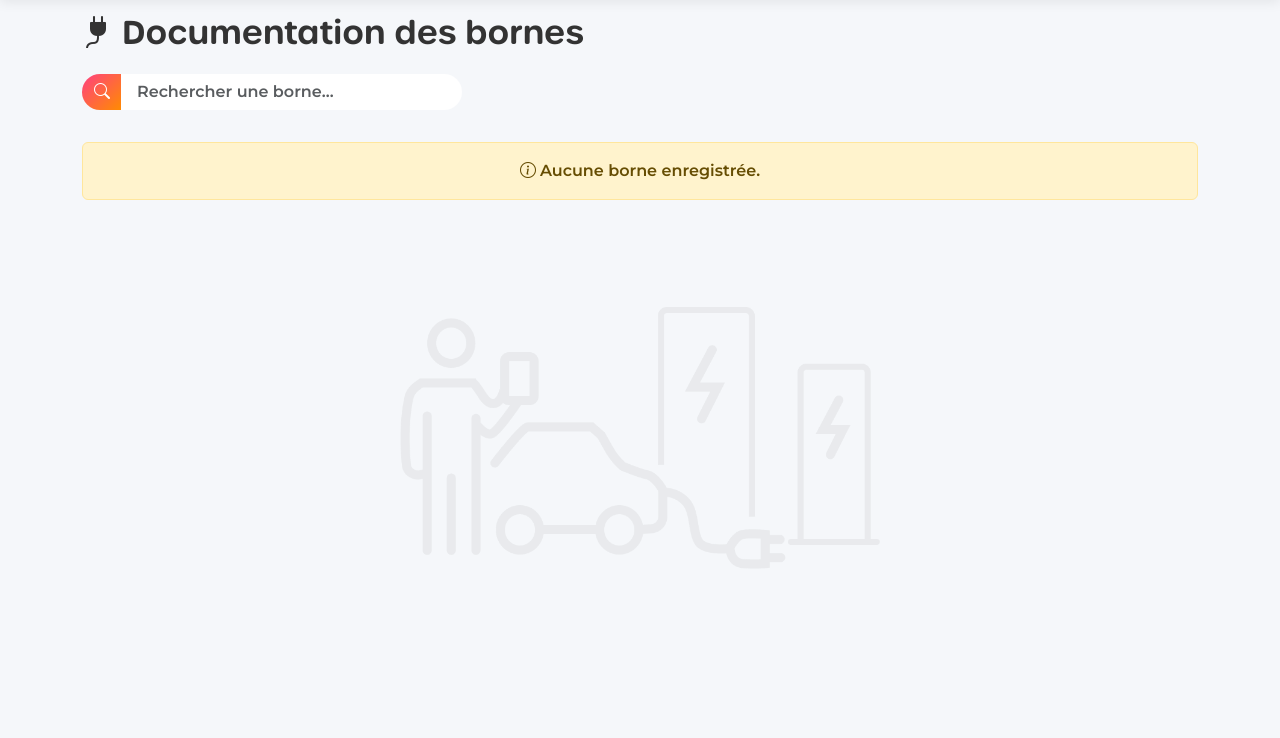
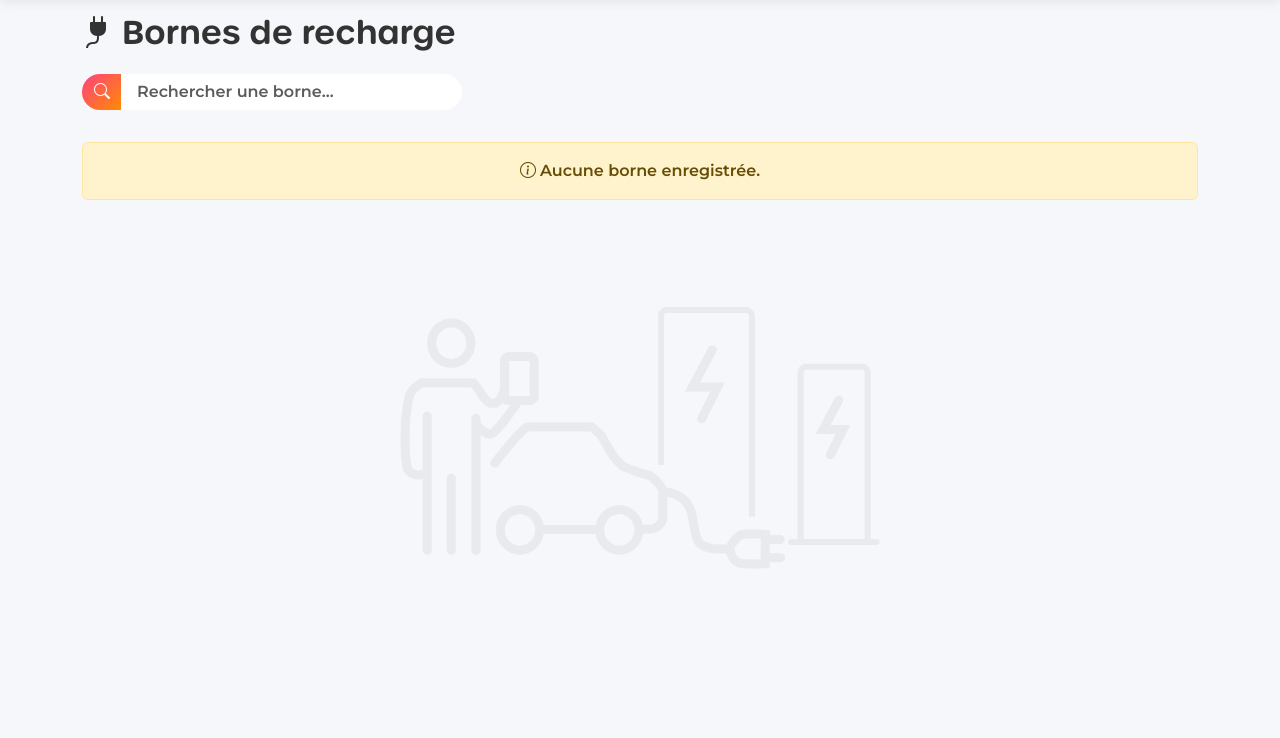
Before and after one commit to cs-development-github/chargingDa, a Symfony app: template templates/charging_stations/index.html.twig in a window 1280 px wide. Shown: the part 82-820 px from the top of the page. Run offline with Twig, Linux system fonts and the light colour scheme; the template is opened without the code that fills it, so the values that code supplies are empty; form fields are guessed from the names that the template uses; style sheets or scripts are compiled from the project's sources; some libraries are stand-ins or nearby versions.

Commit message:
fix: main

```diff
--- a/templates/charging_stations/index.html.twig
+++ b/templates/charging_stations/index.html.twig
@@ -176,7 +176,7 @@
     <div
         class="page-header d-flex flex-column flex-md-row align-items-start align-items-md-center justify-content-between mb-4">
         <h2 class="mb-3 mb-md-0">
-            <i class="bi bi-plug-fill me-2"></i>Documentation des bornes
+            <i class="bi bi-plug-fill me-2"></i>Bornes de recharge
         </h2>
         {% if is_granted('ROLE_ADMIN') %}
         <div class="d-flex flex-column flex-sm-row gap-2 mt-md-3">
```
